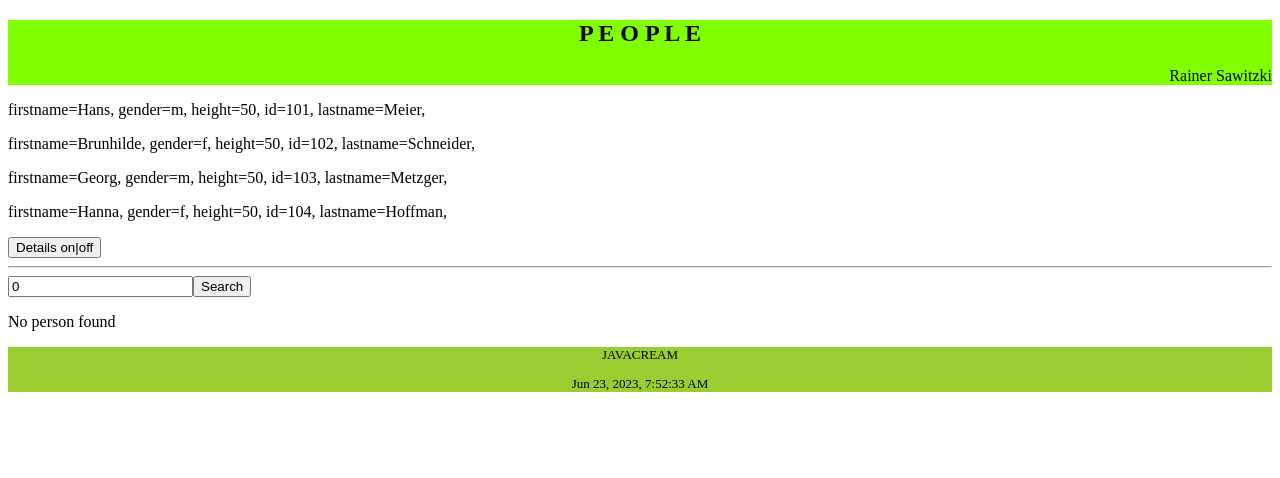
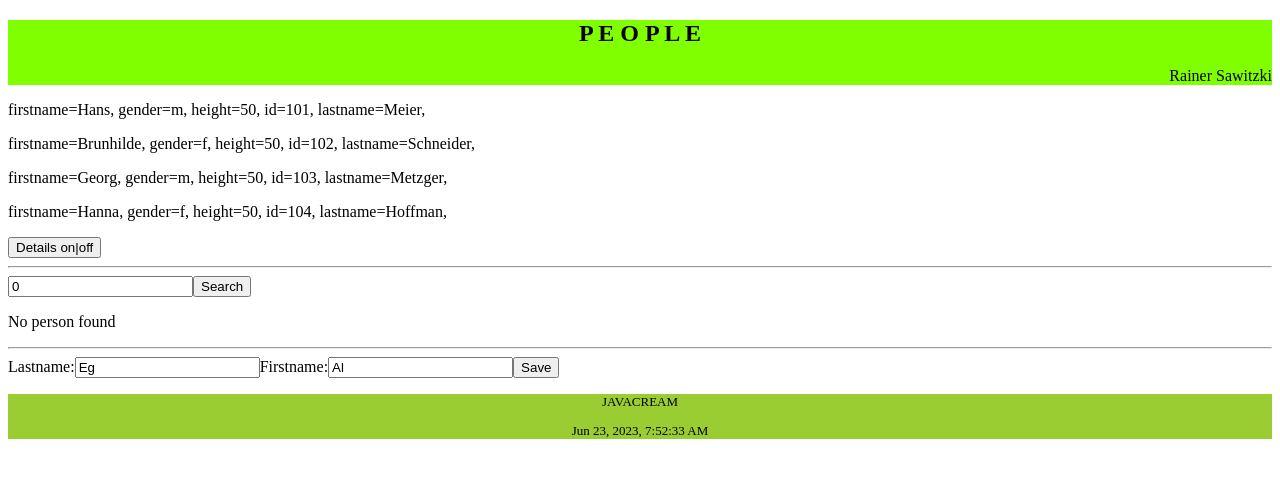
Before and after one commit to Javacream/org.javacream.training.angular, an Angular app in the folder training/: page / in a window 1280 px wide. Shown: the top 478 px of the page. Built offline with nearby package versions, Linux system fonts and the light colour scheme.

Commit message:
implement person create using reactive form

```diff
--- a/training/src/app/app.module.ts
+++ b/training/src/app/app.module.ts
@@ -8,8 +8,9 @@ import { FooterComponent } from './people/components/footer/footer.component';
 import { ClockComponent } from './util/components/clock/clock.component';
 import { PeopleListComponent } from './people/components/people-list/people-list.component';
 import { PersonComponent } from './people/components/person/person.component';
-import { FormsModule } from '@angular/forms';
+import { FormsModule, ReactiveFormsModule } from '@angular/forms';
 import { PersonSearchComponent } from './people/components/person-search/person-search.component';
+import { PersonCreateComponent } from './people/components/person-create/person-create.component';
 
 @NgModule({
   declarations: [
@@ -20,10 +21,11 @@ import { PersonSearchComponent } from './people/components/person-search/person-
     ClockComponent,
     PeopleListComponent,
     PersonComponent,
-    PersonSearchComponent
+    PersonSearchComponent,
+    PersonCreateComponent
   ],
   imports: [
-    BrowserModule, FormsModule
+    BrowserModule, FormsModule, ReactiveFormsModule
   ],
   providers: [],
   bootstrap: [AppComponent]
--- a/training/src/app/people/components/content/content.component.html
+++ b/training/src/app/people/components/content/content.component.html
@@ -1,3 +1,5 @@
 <app-people-list></app-people-list>
 <hr />
 <app-person-search></app-person-search>
+<hr />
+<app-person-create></app-person-create>
--- a/training/src/app/people/components/people-list/people-list.component.ts
+++ b/training/src/app/people/components/people-list/people-list.component.ts
@@ -17,5 +17,6 @@ export class PeopleListComponent implements OnInit {
   }
   switchDetails(){
     this.showPersonDetail = !this.showPersonDetail
+    this.peopleList = this.peopleService.findAll()
   }
 }
--- /dev/null
+++ b/training/src/app/people/components/person-create/person-create.component.html
@@ -0,0 +1,6 @@
+<form [formGroup]="personInputForm" (ngSubmit)="save()">
+<label>Lastname:<input type="text" formControlName="lastname" /></label>
+<label>Firstname:<input type="text" formControlName="firstname" /></label>
+<button type="submit" [disabled]="!personInputForm.valid" >Save</button>
+</form>
+<p>{{result}}</p>
--- /dev/null
+++ b/training/src/app/people/components/person-create/person-create.component.ts
@@ -0,0 +1,30 @@
+import { Component, OnInit } from '@angular/core';
+import { FormControl, FormGroup, Validators } from '@angular/forms';
+import { PeopleService } from '../../model/people.model';
+
+@Component({
+  selector: 'app-person-create',
+  templateUrl: './person-create.component.html',
+  styleUrls: ['./person-create.component.css']
+})
+export class PersonCreateComponent implements OnInit {
+  result = ""
+  constructor(readonly peopleService:PeopleService) { }
+
+  ngOnInit(): void {
+  }
+
+  personInputForm = new FormGroup(
+    {
+      lastname: new FormControl('Eg', Validators.compose([Validators.required, Validators.minLength(2)])),
+      firstname: new FormControl('Al', Validators.compose([Validators.required, Validators.minLength(2)]))
+    }
+  )
+  save(){
+    const lastname = this.personInputForm.value.lastname
+    const firstname = this.personInputForm.value.firstname
+    const newId = this.peopleService.create(lastname, firstname)
+    this.result = `created person with id ${newId}`
+  }
+
+}
```
Also changed, not shown: training/src/app/people/components/person-create/person-create.component.css (added).
